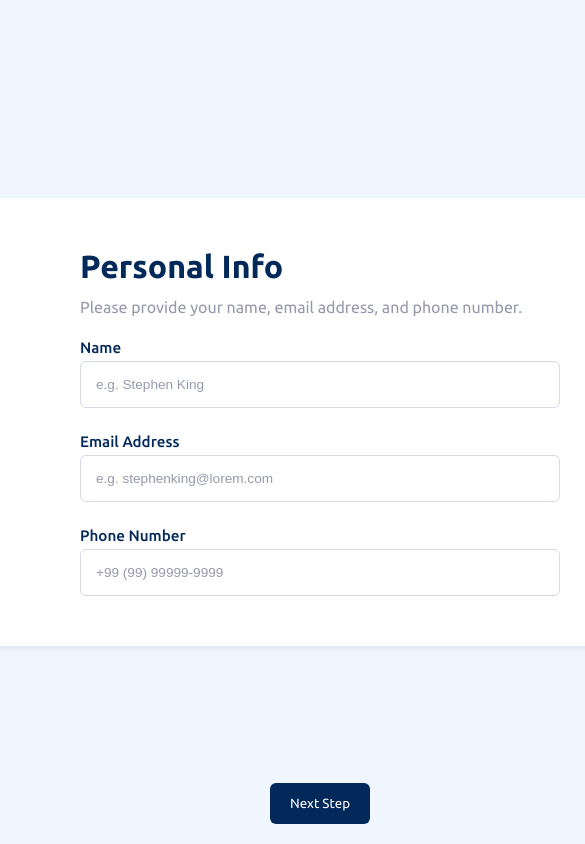
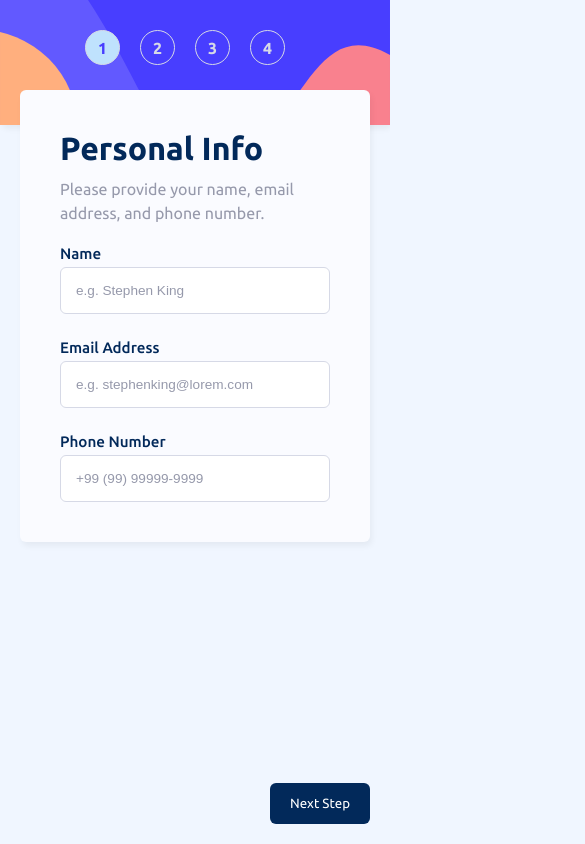
Before and after one commit to adriel-mp3/multi-step-form, a React (Vite) app: page / in a window 390 px wide. Shown: the top 844 px of the page, 585 px wide, since content can reach past the window. Built offline with nearby package versions, Linux system fonts and the light colour scheme.

Commit message:
:iphone: feat(src): add responsiveness

```diff
--- a/src/App.css
+++ b/src/App.css
@@ -51,12 +51,12 @@ a {
 
 .mainContainer {
   display: grid;
-  grid-template-columns: auto minmax(600px,1fr);
+  grid-template-columns: auto minmax(600px, 1fr);
   background: var(--white);
   padding: 10px;
   gap: 30px;
   border-radius: 6px;
-  box-shadow: 2px 4px 6px rgba(0, 0, 0, .05);
+  box-shadow: 2px 4px 6px rgba(0, 0, 0, 0.05);
 }
 
 .formContainer {
@@ -70,3 +70,29 @@ a {
   height: 1px;
   overflow: hidden;
 }
+
+@media (max-width: 900px) {
+  body {
+    display: block;
+  }
+
+  .mainContainer {
+    display: flex;
+    flex-direction: column;
+    padding: 0;
+    margin: 0;
+    position: relative;
+  }
+
+  .formContainer {
+    position: absolute;
+    top: 90px;
+    right: 0px;
+    left: 0px;
+    background: var(--alabaster);
+    border-radius: 6px;
+    margin: 0 20px;
+    padding: 40px 40px;
+    box-shadow: 2px 4px 6px rgba(0, 0, 0, .05);
+  }
+}
```
